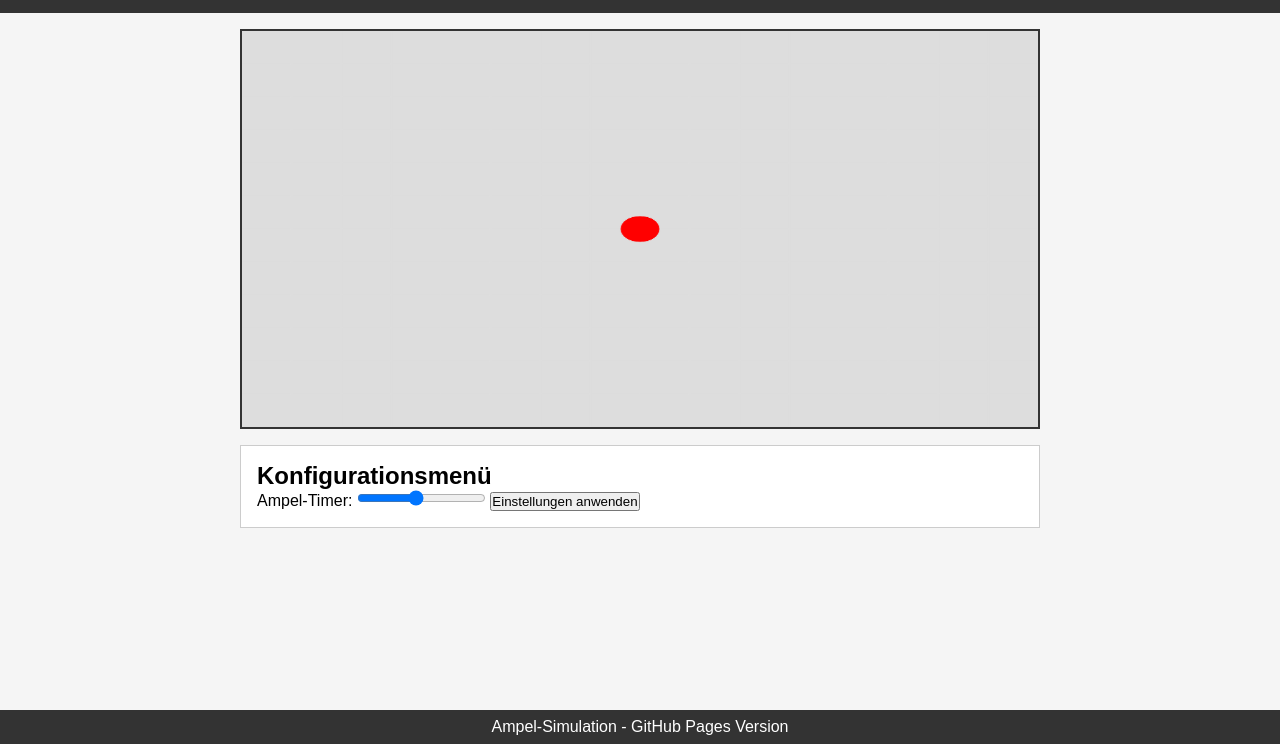
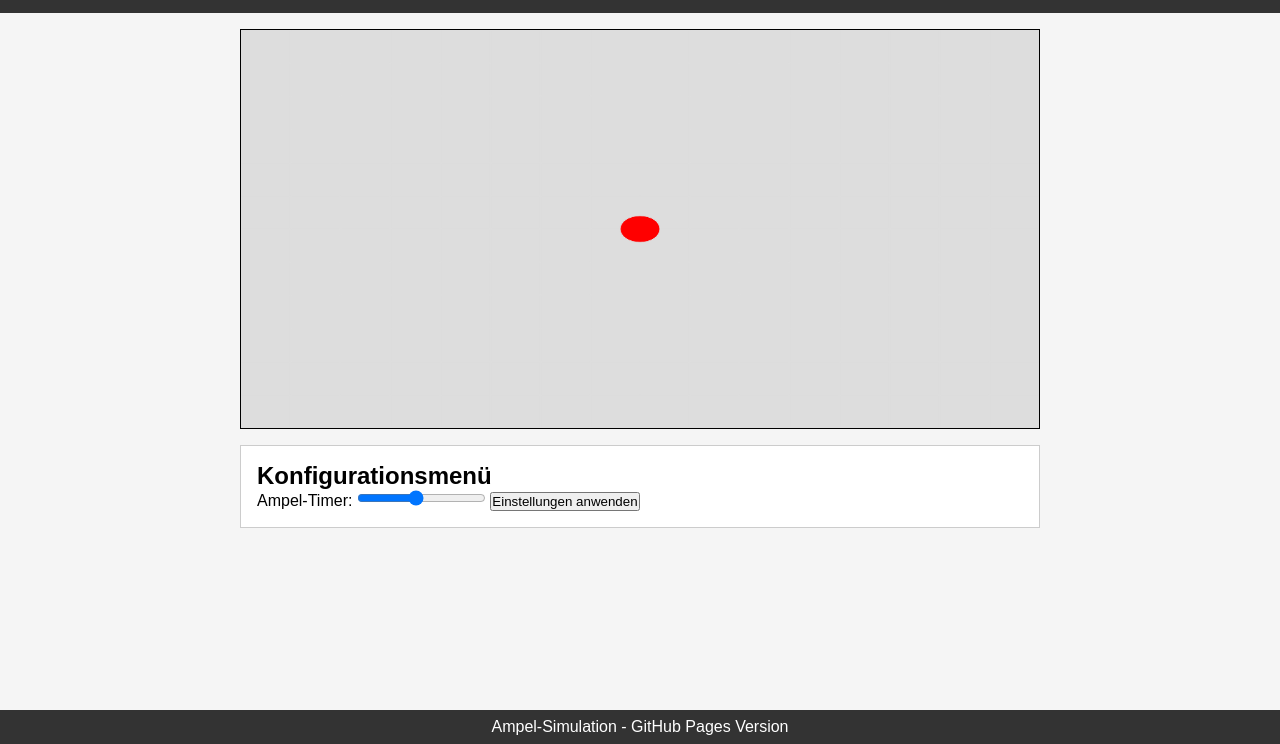
Before and after one commit to lucavt/trafficgeniusonline, a plain HTML site: page index.html in a window 1280 px wide. Shown: the part 56-800 px from the top of the page. Drawn offline with Linux system fonts and the light colour scheme.

Commit message:
Update index.html

```diff
--- a/index.html
+++ b/index.html
@@ -12,13 +12,12 @@
   </header>
 
   <main>
-    <!-- Hier wird die Spielszene (2D-Top-Down Stadt) dargestellt -->
-    <canvas id="gameCanvas"></canvas>
+    <!-- Canvas für die Ampelsimulation -->
+    <canvas id="gameCanvas" style="border: 1px solid black; width: 100%; height: 400px;"></canvas>
 
     <!-- Konfigurationsmenü für die Ampeln -->
     <div id="controlPanel">
       <h2>Konfigurationsmenü</h2>
-      <!-- Beispielhafte Steuerelemente -->
       <label for="ampelTimer">Ampel-Timer:</label>
       <input type="range" id="ampelTimer" min="5" max="60" value="30">
       <button id="applySettings">Einstellungen anwenden</button>
```
